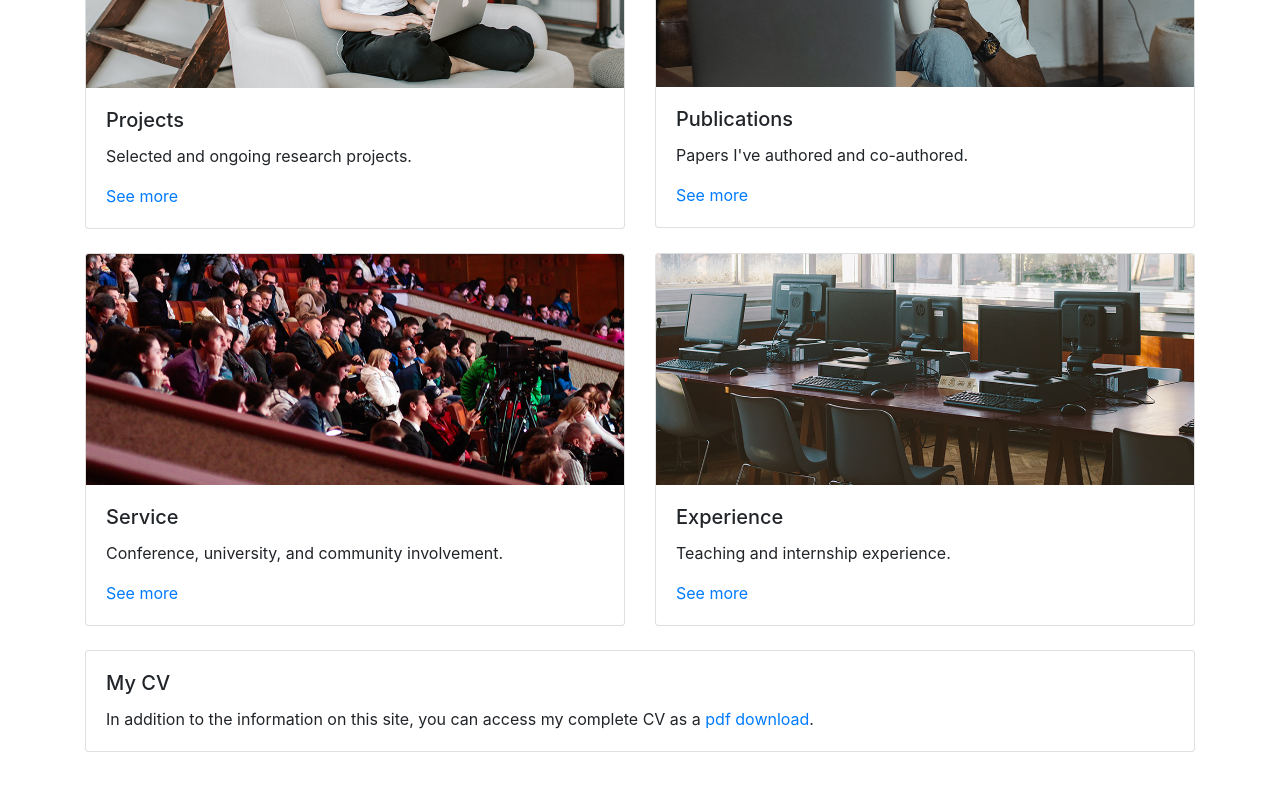
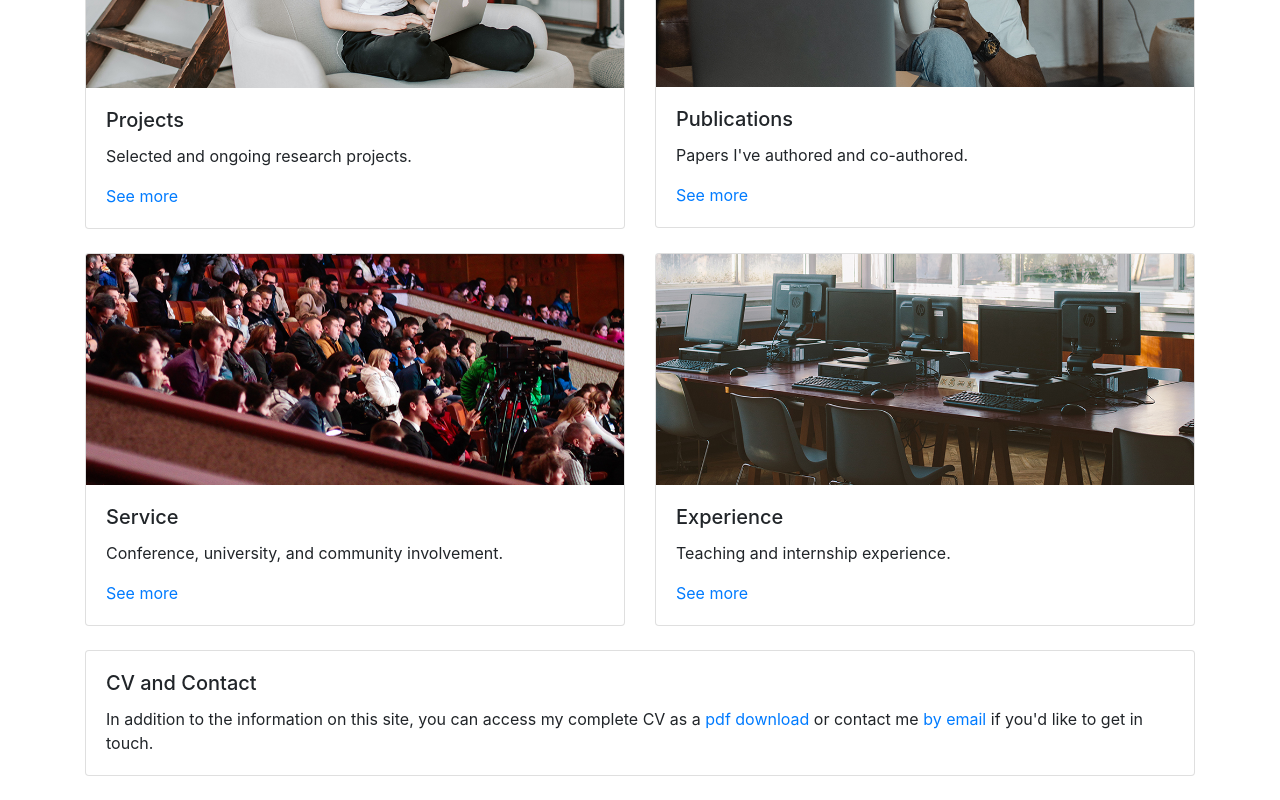
Before and after one commit to millermk/millermk.github.io, a React (Create React App) app: page / in a window 1280 px wide. Shown: the part 519-1319 px from the top of the page. Before the commit the page ends 1295 px from the top, so only its background shows below. Built offline with nearby package versions, Linux system fonts and the light colour scheme.

Commit message:
Add email contact links

```diff
--- a/src/Components/NavBar.tsx
+++ b/src/Components/NavBar.tsx
@@ -24,7 +24,10 @@ export default function NavBar() {
                             <NavItem><NavLink active={true}><RouterNavLink activeClassName="link-active" onClick={close} to="/experience">Experience</RouterNavLink></NavLink></NavItem>
                             <NavItem><NavLink active={true}><RouterNavLink activeClassName="link-active" onClick={close} to="/service">Service</RouterNavLink></NavLink></NavItem>
                         </Nav>
-                        <NavLink href={(process.env.PUBLIC_URL || "/") + 'matthew-miller-cv.pdf'} className="nav-link-download" download>My CV (pdf)</NavLink>
+                        <Nav navbar>
+                            <NavItem><NavLink><a href={/* eslint-disable no-useless-concat*/"mail"+"to:millermk"+"@outlook.com"/* eslint-enable no-useless-concat*/} download>Email Me</a></NavLink></NavItem>
+                            <NavItem><NavLink><a href={(process.env.PUBLIC_URL || "/") + 'matthew-miller-cv.pdf'} download>My CV (pdf)</a></NavLink></NavItem>
+                        </Nav>
                     </Collapse>
                 </Navbar>
             </Container>
--- a/src/Components/Overview.tsx
+++ b/src/Components/Overview.tsx
@@ -54,8 +54,8 @@ export default function Overview() {
                 <Col xs="12" className="pb-4">
                     <Card>
                         <CardBody>
-                            <CardTitle tag="h5">My CV</CardTitle>
-                            <CardText>In addition to the information on this site, you can access my complete CV as a <a href={(process.env.PUBLIC_URL || "/") + 'matthew-miller-cv.pdf'} download>pdf download</a>.</CardText>
+                            <CardTitle tag="h5">CV and Contact</CardTitle>
+                            <CardText>In addition to the information on this site, you can access my complete CV as a <a href={(process.env.PUBLIC_URL || "/") + 'matthew-miller-cv.pdf'} download>pdf download</a> or contact me <a href={/* eslint-disable no-useless-concat*/"mail"+"to:millermk"+"@outlook.com"/* eslint-enable no-useless-concat*/} download>by email</a> if you'd like to get in touch.</CardText>
                         </CardBody>
                     </Card>
                 </Col>
```
